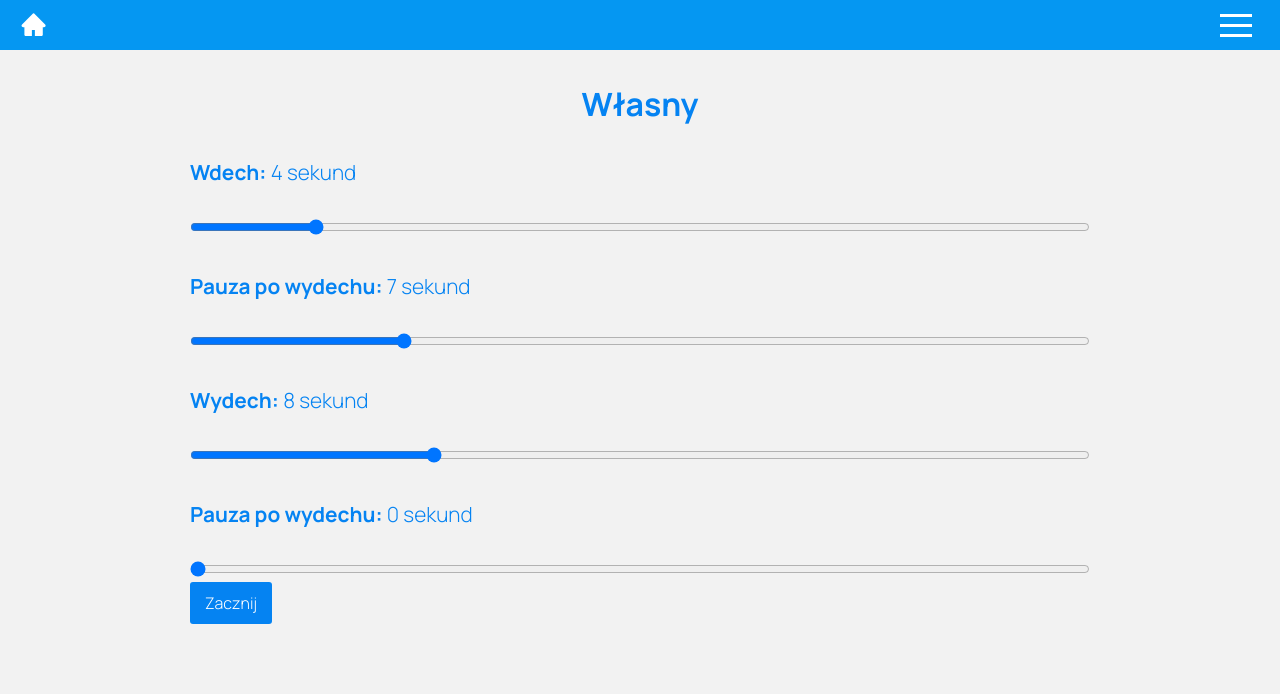
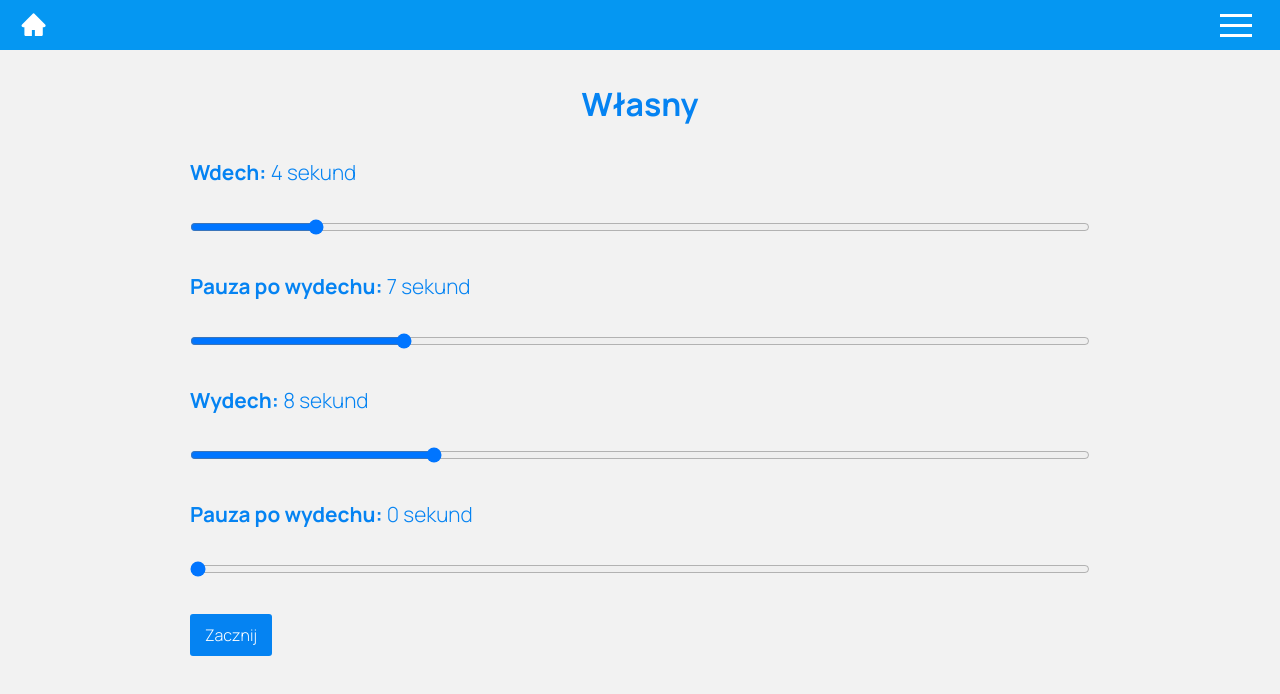
Before and after one commit to qapush/breathe-app, a React (Create React App) app: page /wlasny in a window 1280 px wide. Shown: the top 694 px of the page. Built offline with nearby package versions, Linux system fonts and the light colour scheme.

Commit message:
some styles fix

```diff
--- a/src/components/Modes/modes.module.scss
+++ b/src/components/Modes/modes.module.scss
@@ -38,8 +38,8 @@
       &.regeneration {
         background-image: url('../../images/bg_regeneration.svg');
       }
-      &.vital {
-        background-image: url('../../images/bg_vital.svg');
+      &.custom {
+        background-image: url('../../images/bg_custom.svg');
       }
       &.relax {
         background-image: url('../../images/bg_relax.svg');
--- a/src/components/Page/Page.js
+++ b/src/components/Page/Page.js
@@ -3,7 +3,7 @@ import { Link } from 'react-router-dom';
 
 const Why = (props) => {
   return (
-    <div className="pt-2">
+    <div>
       <div className={styles.container}>
         {props.children}
         <div className={styles.pagination}>
--- a/src/components/Page/page.module.scss
+++ b/src/components/Page/page.module.scss
@@ -2,6 +2,7 @@
 
 .container {
     margin: auto;
+    padding: 0rem 1rem;
 
     h1 {
         color: var(--accent);
--- a/src/components/customMode/custom.module.scss
+++ b/src/components/customMode/custom.module.scss
@@ -8,3 +8,7 @@ h2.partitionName {
         font-weight: normal;
     }
 }
+
+.start {
+    margin-top: 2rem;
+}
--- a/src/components/customMode/customMode.js
+++ b/src/components/customMode/customMode.js
@@ -88,7 +88,7 @@ export default function CustomMode() {
             >
             </input>
 
-            <Link to="/cwiczenie" className="button">
+            <Link to="/cwiczenie" className={`button ${styles.start}`}>
                 Zacznij
             </Link>
 
```
Also changed, not shown: src/images/bg_custom.svg (renamed from src/images/bg_vital.svg).
